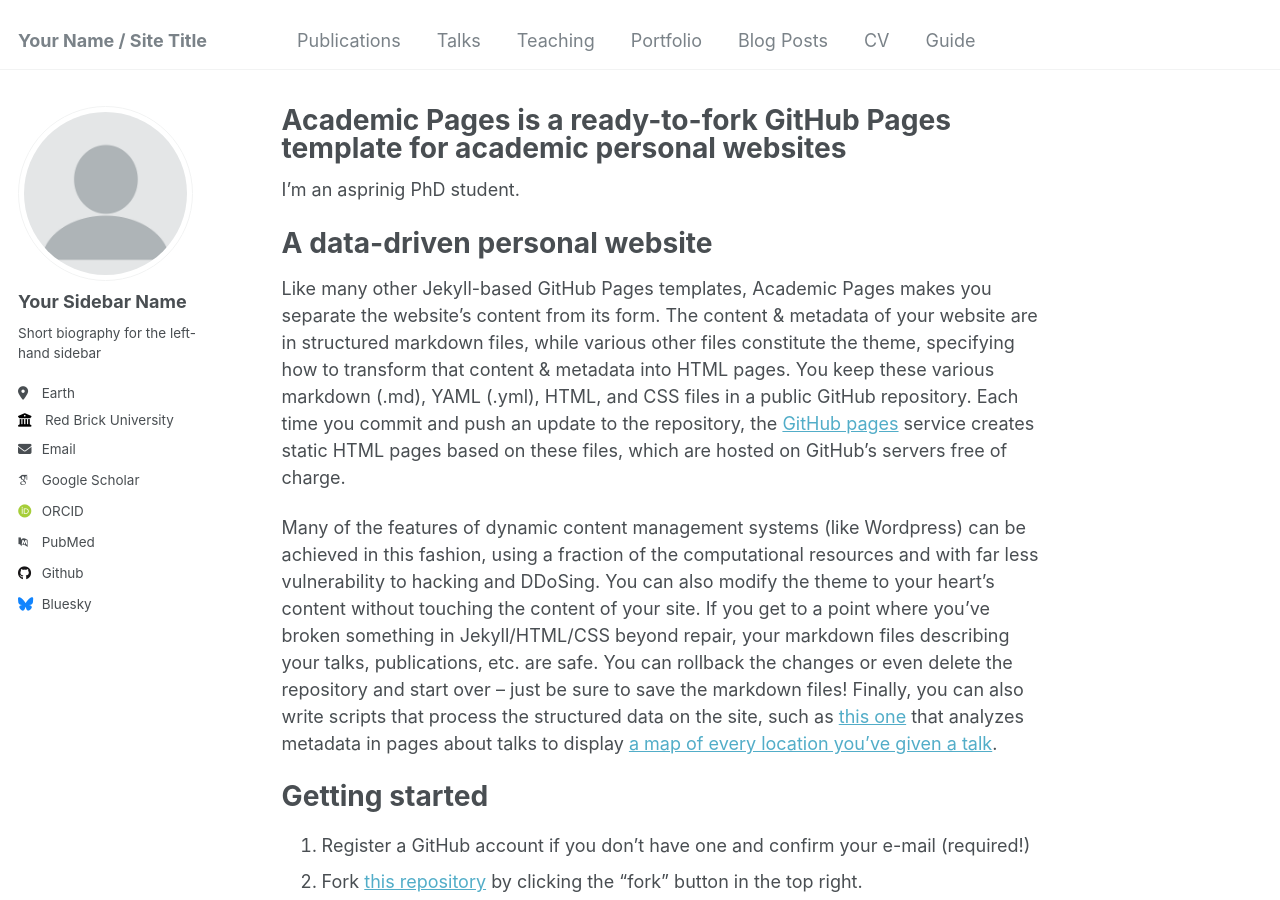
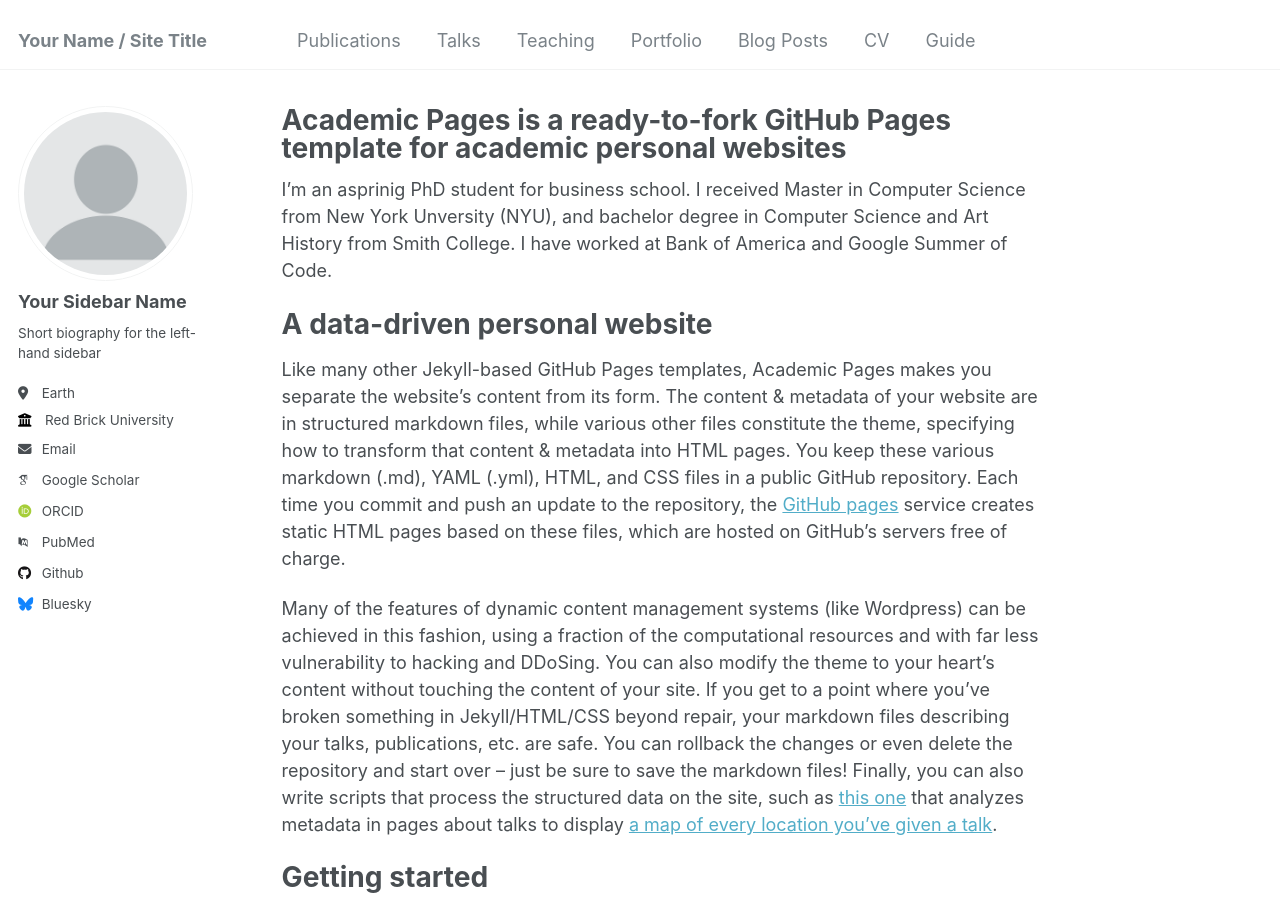
Before and after one commit to suziexi/suziexi.github.io, a Jekyll site: the page built from _pages/about.md, in a window 1280 px wide and 900 px high. Built offline with Jekyll 4.4.1, drawn with Linux system fonts in a browser that asks for light colours; some web fonts are replaced.

Commit message:
Update about.md

```diff
--- a/_pages/about.md
+++ b/_pages/about.md
@@ -6,7 +6,7 @@ redirect_from:
   - /about/
   - /about.html
 ---
-I'm an asprinig PhD student.
+I'm an asprinig PhD student for business school. I received Master in Computer Science from New York Unversity (NYU), and bachelor degree in Computer Science and Art History from Smith College. I have worked at Bank of America and Google Summer of Code.
 
 A data-driven personal website
 ======
```
